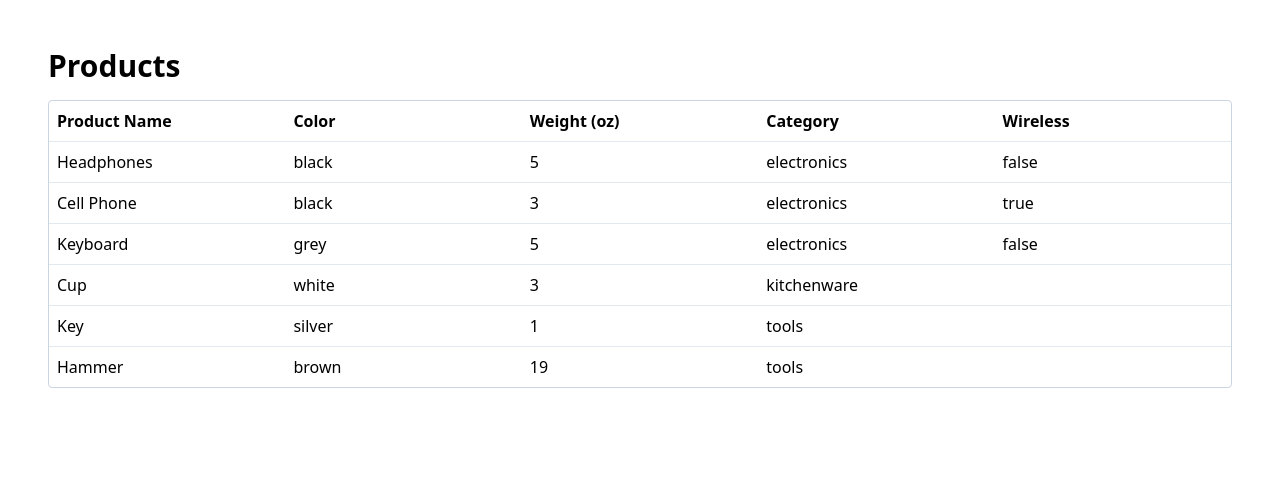
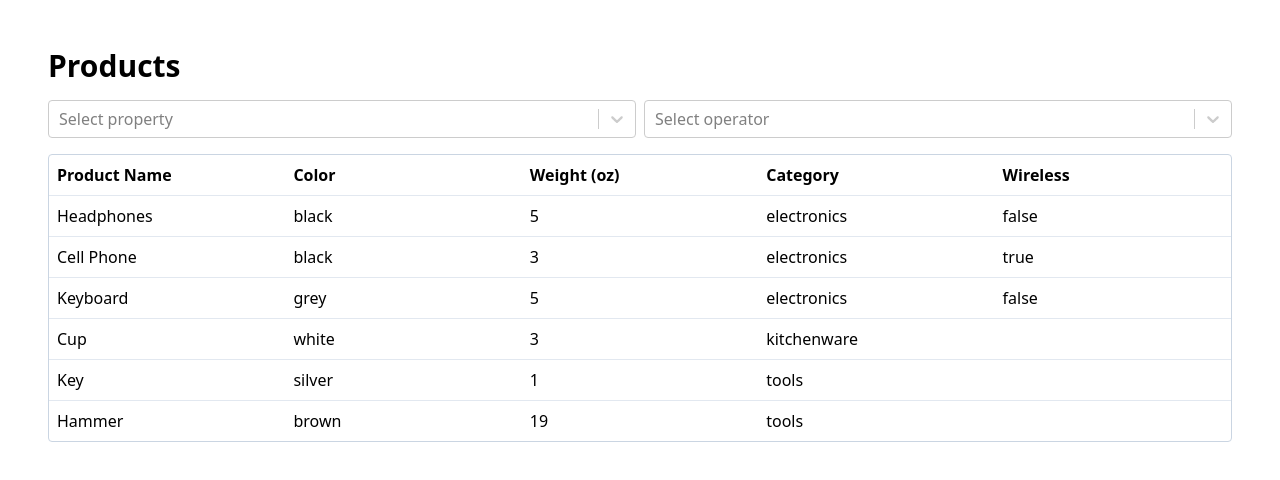
Before and after one commit to danwessels/condition-editor, a React (Vite) app: page / in a window 1280 px wide. Shown: the top 480 px of the page. Built offline with nearby package versions, Linux system fonts and the light colour scheme.

Commit message:
Conditionally show filters with their respective options

```diff
--- a/src/components/Select.tsx
+++ b/src/components/Select.tsx
@@ -1,28 +1,55 @@
 import Select, { type MultiValue, type SingleValue } from "react-select";
 
 type OptionType = { value: string; label: string };
-type newValue = SingleValue<OptionType> | MultiValue<OptionType>;
 
-interface SelectProps {
+interface BaseProps {
   options: OptionType[];
   placeholder?: string;
-  onChange: (selected: newValue) => void;
-  isMulti?: boolean;
 }
+
+interface MultiSelectProps extends BaseProps {
+  isMulti: true;
+  onChange: (selected: MultiValue<OptionType>) => void;
+  value: MultiValue<OptionType>;
+}
+
+interface SingleSelectProps extends BaseProps {
+  isMulti?: false;
+  onChange: (selected: SingleValue<OptionType>) => void;
+  value: SingleValue<OptionType>;
+}
+
+type SelectProps = MultiSelectProps | SingleSelectProps;
 
 export default function CustomSelect({
   options,
   onChange,
   placeholder,
   isMulti = false,
+  value,
 }: SelectProps) {
+  function handleChange(
+    value: SingleValue<OptionType> | MultiValue<OptionType>,
+  ) {
+    if (isMulti) {
+      (onChange as (selected: MultiValue<OptionType>) => void)(
+        value as MultiValue<OptionType>,
+      );
+    } else {
+      (onChange as (selected: SingleValue<OptionType>) => void)(
+        value as SingleValue<OptionType>,
+      );
+    }
+  }
+
   return (
     <Select
       options={options}
       isMulti={isMulti}
       placeholder={placeholder}
       className="w-full"
-      onChange={onChange}
+      onChange={handleChange}
+      value={value}
     />
   );
 }
--- a/src/components/index.ts
+++ b/src/components/index.ts
@@ -1 +1 @@
-export { default as CustomSelect } from "./Select";
+export { default as Select } from "./Select";
--- /dev/null
+++ b/src/features/Products/ProductFilters.tsx
@@ -0,0 +1,221 @@
+import { useReducer } from "react";
+import { type MultiValue, type SingleValue } from "react-select";
+
+import { Select } from "../../components";
+import { type SelectOptionType, type PropertyType } from "../../types";
+
+const operatorsByPropertyType = {
+  string: ["equals", "any", "none", "in", "contains"],
+  number: ["equals", "greater_than", "less_than", "any", "none", "in"],
+  enumerated: ["equals", "any", "none", "in"],
+};
+
+function getOperatorOptions(selectedPropertyType?: PropertyType) {
+  if (!selectedPropertyType) return [];
+  const operators = window.datastore.getOperators();
+  const validOperators = operatorsByPropertyType[selectedPropertyType];
+
+  return operators
+    .filter(({ id }) => validOperators.includes(id))
+    .map(({ id, text }) => ({
+      value: id,
+      label: text,
+    }));
+}
+
+function getValueOptions(selectedPropertyValues?: string[] | null) {
+  if (!selectedPropertyValues || selectedPropertyValues?.length === 0)
+    return [];
+
+  return selectedPropertyValues.map((label, index) => ({
+    value: index.toString(),
+    label: label.slice(0, 1).toUpperCase() + label.slice(1),
+  }));
+}
+
+function getPropertiesOptions() {
+  const properties = window.datastore.getProperties();
+
+  return properties.map(({ id, name }) => ({
+    value: id.toString(),
+    label: name,
+  }));
+}
+
+interface State {
+  selectedProperty: SingleValue<SelectOptionType>;
+  selectedOperator: SingleValue<SelectOptionType>;
+  selectedValues: MultiValue<SelectOptionType>;
+  searchText: string;
+}
+
+interface UpdateAction {
+  type: "update_property" | "update_operator";
+  value: SingleValue<SelectOptionType>;
+}
+
+interface UpdateValueAction {
+  type: "update_values";
+  value: MultiValue<SelectOptionType>;
+}
+
+interface UpdateSearchAction {
+  type: "update_search_text";
+  value: string;
+}
+
+interface ClearAllAction {
+  type: "clear_all";
+}
+
+type Action =
+  | UpdateAction
+  | UpdateValueAction
+  | UpdateSearchAction
+  | ClearAllAction;
+
+const initialState = {
+  selectedProperty: null,
+  selectedOperator: null,
+  selectedValues: [],
+  searchText: "",
+};
+
+function reducer(state: State, action: Action): State {
+  switch (action.type) {
+    case "update_property": {
+      return {
+        ...state,
+        selectedProperty: action.value,
+        selectedOperator: null,
+        selectedValues: [],
+        searchText: "",
+      };
+    }
+    case "update_operator": {
+      return {
+        ...state,
+        selectedOperator: action.value,
+        selectedValues: [],
+        searchText: "",
+      };
+    }
+    case "update_values": {
+      return {
+        ...state,
+        selectedValues: action.value,
+      };
+    }
+    case "update_search_text": {
+      return {
+        ...state,
+        searchText: action.value,
+      };
+    }
+    case "clear_all": {
+      return {
+        ...state,
+        selectedProperty: null,
+        selectedOperator: null,
+        selectedValues: [],
+        searchText: "",
+      };
+    }
+    default:
+      return state;
+  }
+}
+
+export default function ProductFilters() {
+  const [state, dispatch] = useReducer(reducer, initialState);
+
+  const allProperties = window.datastore.getProperties();
+
+  const selectedProperty =
+    state?.selectedProperty &&
+    state.selectedProperty?.value !== undefined &&
+    state.selectedProperty?.value !== null
+      ? allProperties.find(
+          (property) => property.id === parseInt(state.selectedProperty!.value),
+        )
+      : null;
+
+  const propertyOptions = getPropertiesOptions();
+  const operatorOptions = getOperatorOptions(selectedProperty?.type);
+  const valueOptions = getValueOptions(selectedProperty?.values);
+
+  function onSelectProperty(selected: SingleValue<SelectOptionType>) {
+    dispatch({
+      type: "update_property",
+      value: selected,
+    });
+  }
+
+  function onSelectOperator(selected: SingleValue<SelectOptionType>) {
+    dispatch({
+      type: "update_operator",
+      value: selected,
+    });
+  }
+
+  function onSelectValue(selected: MultiValue<SelectOptionType>) {
+    dispatch({
+      type: "update_values",
+      value: selected,
+    });
+  }
+
+  function onChangeInputValue(e: React.ChangeEvent<HTMLInputElement>) {
+    dispatch({
+      type: "update_search_text",
+      value: e.target.value,
+    });
+  }
+
+  const showAnyValueField =
+    state.selectedOperator?.value &&
+    !["any", "none"].includes(state.selectedOperator?.value);
+
+  return (
+    <div className="flex gap-2 mb-4">
+      <Select
+        options={propertyOptions}
+        placeholder="Select property"
+        onChange={onSelectProperty}
+        key="property-select"
+        value={state.selectedProperty}
+      />
+      <Select
+        options={operatorOptions}
+        placeholder="Select operator"
+        onChange={onSelectOperator}
+        key="operator-select"
+        value={state.selectedOperator}
+      />
+      {showAnyValueField && (
+        <>
+          {valueOptions?.length === 0 && (
+            <input
+              type="text"
+              placeholder="Enter value"
+              className="w-full border border-slate-300 rounded-sm px-2"
+              onChange={onChangeInputValue}
+              key="value-input"
+              value={state.searchText}
+            />
+          )}
+          {valueOptions?.length > 0 && (
+            <Select
+              options={valueOptions}
+              placeholder="Select value(s)"
+              onChange={onSelectValue}
+              isMulti={true}
+              key="value-select"
+              value={state.selectedValues}
+            />
+          )}
+        </>
+      )}
+    </div>
+  );
+}
--- a/src/features/Products/index.tsx
+++ b/src/features/Products/index.tsx
@@ -1,4 +1,5 @@
 import ProductRow from "./ProductRow";
+import ProductFilters from "./ProductFilters";
 
 const headerRowClass = "font-semibold p-2";
 
@@ -7,6 +8,8 @@ export default function Products() {
   const properties = window.datastore.getProperties();
 
   return (
+    <div>
+      <ProductFilters />
       <div
         className="grid border-1 border-slate-300 rounded-sm"
         style={{
@@ -26,5 +29,6 @@ export default function Products() {
           <ProductRow key={product.id} product={product} />
         ))}
       </div>
+    </div>
   );
 }
```
Also changed, not shown: src/mockApi/datastore.ts (+1 -8 lines), src/types/index.ts (+11 -0 lines). Lines whose indentation alone changed are shown as unchanged.
